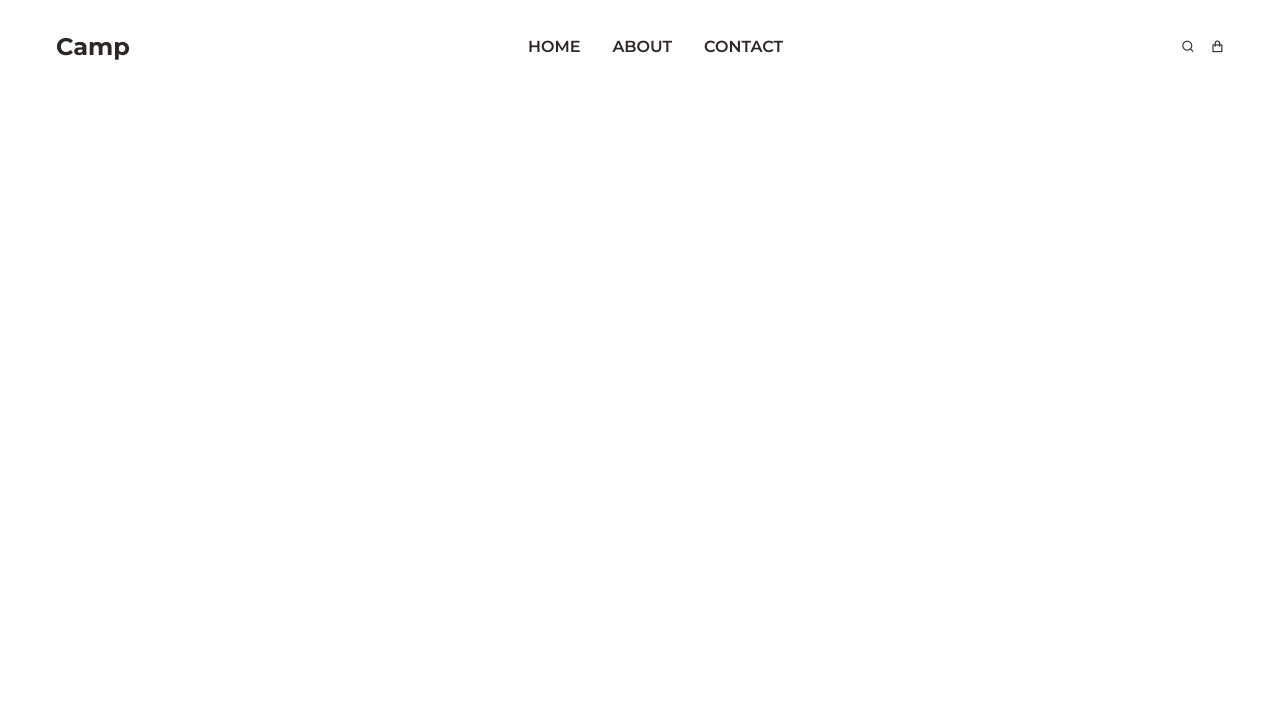
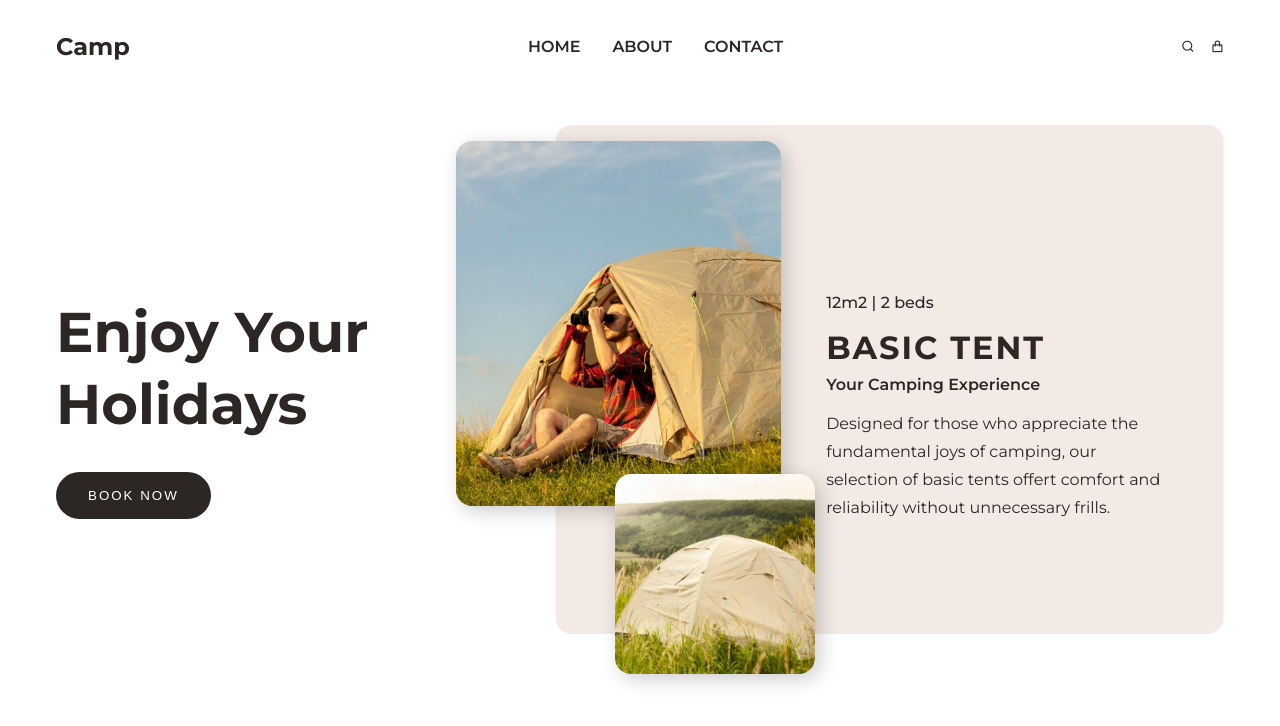
Before and after one commit to ClementMadiot/Web_Design_Camp, a plain HTML site: page index.html in a window 1280 px wide. Drawn offline with nearby package versions, Linux system fonts and the light colour scheme.

Commit message:
add section tent html + css section + responsive section

```diff
--- a/index.html
+++ b/index.html
@@ -1,39 +1,63 @@
 <!DOCTYPE html>
 <html lang="en">
   <head>
-  <meta charset="UTF-8">
-  <meta name="viewport" content="width=device-width, initial-scale=1.0">
+    <meta charset="UTF-8" />
+    <meta name="viewport" content="width=device-width, initial-scale=1.0" />
     <link
       href="https://cdn.jsdelivr.net/npm/remixicon@4.2.0/fonts/remixicon.css"
       rel="stylesheet"
     />
-  <link rel="stylesheet" href="style.css">
+    <link rel="stylesheet" href="style.css" />
     <title>Web Design Mastery | Camp</title>
   </head>
   <body>
+    <!-- navbar  -->
     <nav>
       <div class="nav_header">
         <div class="nav_logo">
-        <a href="#">Camp</a>
+          <a href="#">camp</a>
         </div>
         <div class="nav_menu_btn" id="menu-btn">
           <i class="ri-menu-line"></i>
         </div>
       </div>
       <ul class="nav_links" id="nav-links">
-      <li><a href="#">HOME</a></li>
-      <li><a href="#">ABOUT</a></li>
-      <li><a href="#">CONTACT</a></li>
+        <li><a href="#">home</a></li>
+        <li><a href="#">about</a></li>
+        <li><a href="#">contact</a></li>
       </ul>
       <div class="nav_btns">
         <button class="btn"><i class="ri-search-line"></i></button>
         <button class="btn"><i class="ri-shopping-bag-line"></i></button>
       </div>
     </nav>
-  <div class="container"></div>
-  <div class="container__left">
+    <!-- navbar  -->
 
+    <!-- section tent -->
+    <section class="container">
+      <article class="container_left">
+        <h1>enjoy your holidays</h1>
+        <div class="container_btn">
+          <button class="btn">book now</button>
         </div>
+      </article>
+
+      <article class="container_right">
+        <div class="images">
+          <img class="tent-1" src="assets/tent-1.jpg" alt="tent-1" />
+          <img class="tent-2" src="assets/tent-2.jpg" alt="tent-2" />
+        </div>
+        <div class="content">
+          <h4>12m2 | 2 beds</h4>
+          <h2>basic tent</h2>
+          <h3>your camping experience</h3>
+          <p>Designed for those who appreciate the fundamental joys of camping, our selection of basic tents offert comfort and reliability without unnecessary frills.</p>
+        </div>
+      </article>
+
+    </section>
+
+    <!-- section tent -->
     <script src="main.js"></script>
   </body>
 </html>
--- a/style.css
+++ b/style.css
@@ -53,6 +53,7 @@ nav {
   font-size: 1.5rem;
   font-weight: 700;
   color: var(--white);
+  text-transform: capitalize;
 }
 .nav_menu_btn {
   font-size: 1.5rem;
@@ -82,6 +83,7 @@ nav {
 .nav_links a {
   font-weight: 600;
   color: var(--primary-color);
+  text-transform: uppercase;
 }
 .nav_links a:hover {
   color: var(--white);
@@ -89,7 +91,7 @@ nav {
 .nav_btns {
   display: none;
 }
-
+/*/ responsive nav  /*/
 @media (width > 768px) {
   nav {
     position: static;
@@ -120,7 +122,7 @@ nav {
     transform: none;
   }
   .nav_links a,
-  .nav_links:hover {
+  .nav_links a:hover {
     color: var(--text-dark);
   }
   .nav_btns {
@@ -135,3 +137,164 @@ nav {
     background: transparent;
   }
 }
+
+/*/ section tent  /*/
+
+.container {
+  max-width: var(--max-whidth);
+  margin: auto;
+  padding: 5rem 0;
+  position: relative;
+  isolation: isolate;
+  display: grid;
+  gap: 2rem;
+  overflow: hidden;
+}
+
+.container_left {
+  padding-inline: 1rem;
+  text-align: center;
+
+  h1 {
+    margin-bottom: 2rem;
+    font-size: 3.5em;
+    font-weight: 700;
+    line-height: 4.5rem;
+    color: var(--text-dark);
+    text-transform: capitalize;
+  }
+  .btn {
+    padding: 1rem 2rem;
+    letter-spacing: 2px;
+    color: var(--white);
+    background: var(--text-dark);
+    border-radius: 5rem;
+    text-transform: uppercase;
+    &:hover {
+      color: var(--text-dark);
+      background: var(--primary-color);
+    }
+  }
+}
+
+.container_right {
+  position: relative;
+  isolation: isolate;
+  display: grid;
+  gap: 2rem;
+}
+.container_right::before {
+  position: absolute;
+  content: '';
+  bottom: 0;
+  left: 50%;
+  transform: translateX(-50%);
+  width: 0;
+  transform-origin: left;
+  height: 80%;
+  background: var(--primary-color);
+  border-radius: 1rem;
+  z-index: -1;
+
+  animation: show 0.75s 1.25s ease-in-out forwards;
+}
+@keyframes show {
+  0% {
+    width: 100%;
+  }
+  100% {
+    width: calc(100% - 2rem);
+  }
+}
+
+/*/ images  /*/
+.images {
+  display: flex;
+  align-items: center;
+  justify-content: center;
+}
+.tent-1 {
+  max-width: 300px;
+  transform: translateX(1rem);
+  border-radius: 1rem;
+  box-shadow: 5px 5px 20px rgba(0, 0, 0, 0.2);
+}
+.tent-2 {
+  max-width: 180px;
+  transform: translateX(-1rem);
+  border-radius: 1rem;
+  box-shadow: 5px 5px 20px rgba(0, 0, 0, 0.2);
+}
+
+.content {
+  padding-block: 0 5rem;
+  padding-inline: 2rem;
+  text-align: center;
+  h4 {
+    margin-bottom: 1rem;
+    font-size: 1rem;
+    font-weight: 500;
+    color: var(--text-dark);
+  }
+  h2 {
+    margin-bottom: 0.5rem;
+    text-transform: uppercase;
+    font-size: 2rem;
+    font-weight: 700;
+    letter-spacing: 2px;
+    color: var(--text-dark);
+  }
+  h3 {
+    text-transform: capitalize;
+    margin-bottom: 1rem;
+    font-size: 1rem;
+    font-weight: 600;
+    color: var(--text-dark);
+  }
+  p {
+    line-height: 1.75rem;
+    color: var(--text-dark);
+  }
+}
+
+/*/ responsive section /*/
+@media (width > 768px) {
+  .container {
+    grid-template-columns: 2fr 3fr;
+    align-items: center;
+    padding: 2rem 0;
+  }
+  .container_left {
+    text-align: left;
+  }
+}
+@media (width > 1024px) {
+  .container_right {
+    grid-template-columns: 1fr 2fr;
+    align-items: center;
+  }
+  .container_right::before {
+    bottom: unset;
+    top: 0;
+    height: 90%;
+  }
+  /* image  */
+  .images {
+    flex-direction: column;
+  }
+  .tent-1 {
+    width: calc(100% + 10rem);
+    max-width: 325px;
+    transform: translate(-2rem, 1rem);
+  }
+  .tent-2 {
+    max-width: 200px;
+    transform: translate(4rem, -1rem);
+  }
+  .content {
+    padding-block: 5rem;
+    text-align: left;
+    max-width: 400px;
+    margin-inline-start: unset;
+  }
+}
```
Also changed, not shown: remind.md (+19 -3 lines). Lines whose indentation alone changed are shown as unchanged.
